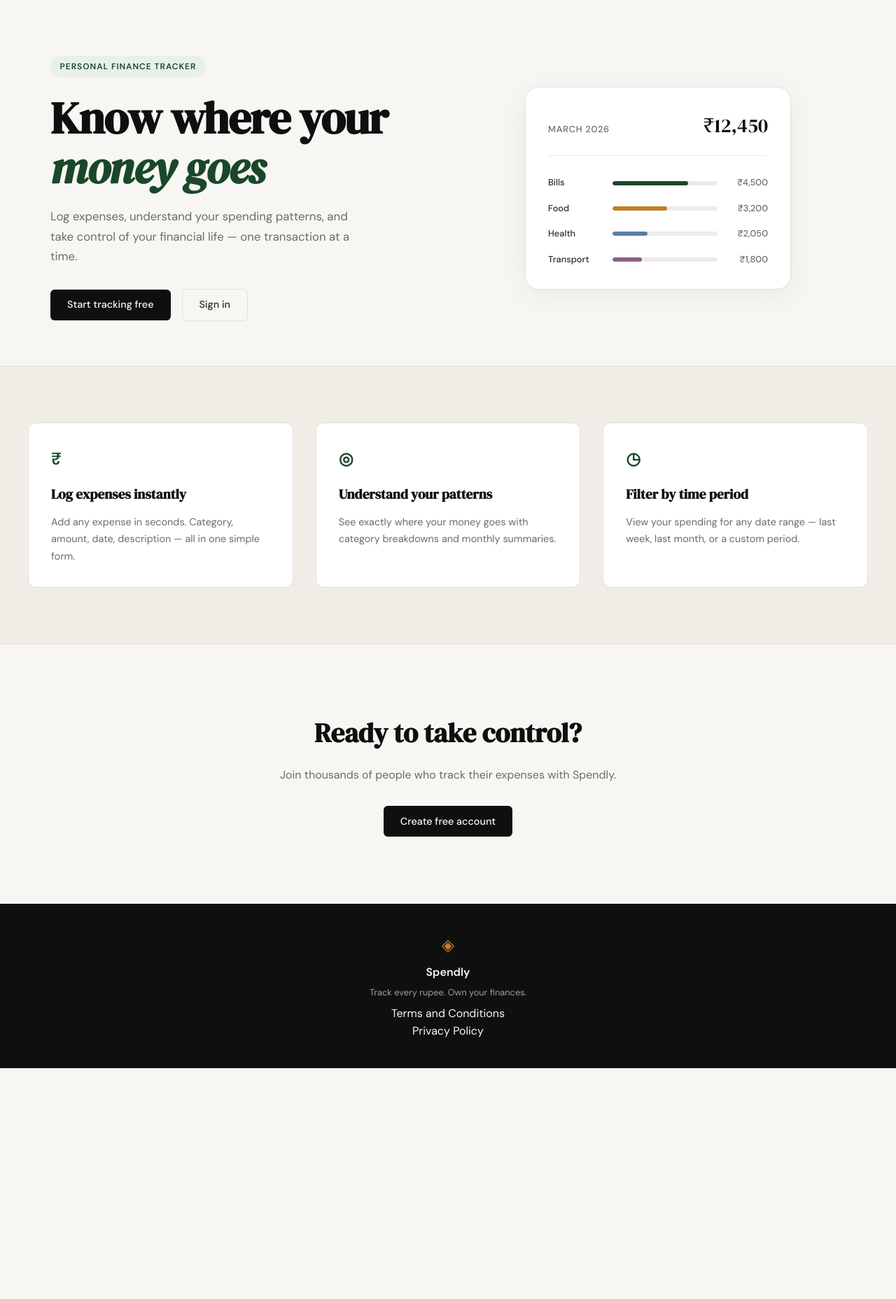
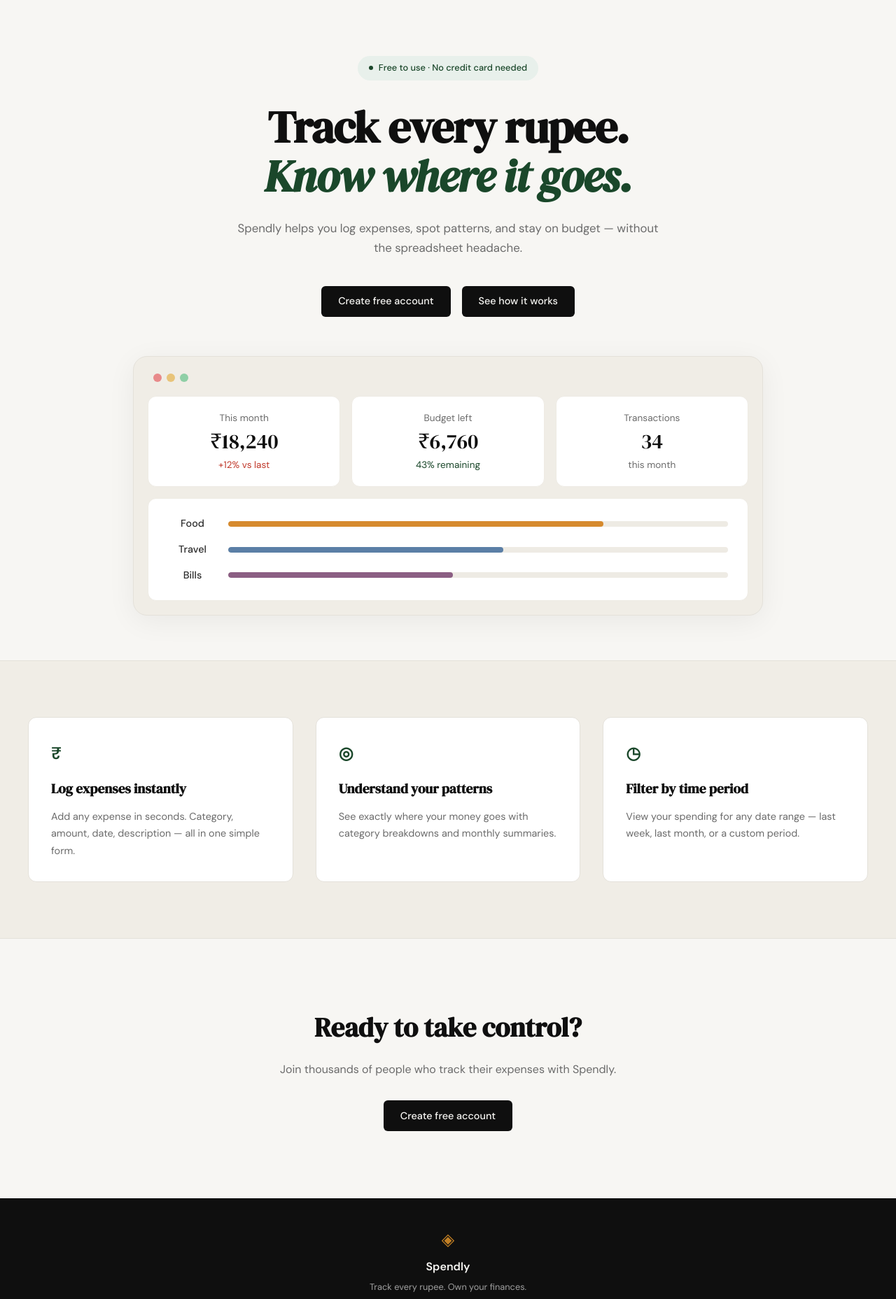
Before and after one commit to Uzair3838/Spendly-claude-code, a Flask app: page / in a window 1280 px wide. Shown: the part 61-1918 px from the top of the page at 70% size. Before the commit the page ends 1588 px from the top, so only its background shows below. Run offline with Flask 3, Linux system fonts and the light colour scheme.

Commit message:
landing: redesign hero section to match mockup

```diff
--- a/static/css/style.css
+++ b/static/css/style.css
@@ -125,25 +125,42 @@ a { color: inherit; text-decoration: none; }
 
 .hero {
     padding: 5rem 2rem 4rem;
-    display: grid;
-    grid-template-columns: 1fr 1fr;
-    gap: 4rem;
+    display: flex;
+    flex-direction: column;
     align-items: center;
+    text-align: center;
     max-width: var(--max-width);
     margin: 0 auto;
 }
 
+.hero-inner {
+    max-width: 760px;
+    display: flex;
+    flex-direction: column;
+    align-items: center;
+}
+
 .hero-badge {
-    display: inline-block;
+    display: inline-flex;
+    align-items: center;
+    gap: 0.5rem;
     background: var(--accent-light);
     color: var(--accent);
-    font-size: 0.75rem;
-    font-weight: 600;
-    letter-spacing: 0.08em;
-    text-transform: uppercase;
-    padding: 0.35rem 0.85rem;
+    font-size: 0.8rem;
+    font-weight: 500;
+    letter-spacing: 0;
+    text-transform: none;
+    padding: 0.45rem 1rem;
     border-radius: 999px;
-    margin-bottom: 1.5rem;
+    margin-bottom: 2rem;
+}
+
+.hero-badge-dot {
+    width: 6px;
+    height: 6px;
+    border-radius: 50%;
+    background: var(--accent);
+    display: inline-block;
 }
 
 .hero-title {
@@ -152,7 +169,7 @@ a { color: inherit; text-decoration: none; }
     line-height: 1.1;
     letter-spacing: -0.02em;
     color: var(--ink);
-    margin-bottom: 1.25rem;
+    margin-bottom: 1.5rem;
 }
 
 .hero-title em {
@@ -164,15 +181,33 @@ a { color: inherit; text-decoration: none; }
     font-size: 1.05rem;
     color: var(--ink-muted);
     line-height: 1.7;
-    max-width: 460px;
-    margin-bottom: 2rem;
+    max-width: 620px;
+    margin-bottom: 2.5rem;
 }
 
 .hero-actions {
     display: flex;
     gap: 1rem;
     align-items: center;
+    justify-content: center;
 }
+
+.btn-secondary {
+    display: inline-block;
+    background: var(--ink);
+    color: var(--paper);
+    padding: 0.65rem 1.5rem;
+    border-radius: var(--radius-sm);
+    font-family: var(--font-body);
+    font-size: 0.9rem;
+    font-weight: 500;
+    cursor: pointer;
+    border: none;
+    transition: background 0.2s;
+    text-decoration: none;
+}
+
+.btn-secondary:hover { background: var(--accent); }
 
 /* ------------------------------------------------------------------ */
 /* Mock card (hero visual)                                             */
@@ -181,58 +216,99 @@ a { color: inherit; text-decoration: none; }
 .hero-visual {
     display: flex;
     justify-content: center;
+    width: 100%;
+    margin-top: 3.5rem;
 }
 
 .mock-card {
-    background: var(--paper-card);
+    background: var(--paper-warm);
     border: 1px solid var(--border);
     border-radius: var(--radius-lg);
-    padding: 2rem;
+    padding: 1.25rem;
     width: 100%;
-    max-width: 380px;
+    max-width: 900px;
     box-shadow: 0 8px 40px rgba(0,0,0,0.06);
 }
 
-.mock-card-header {
+.mock-card-dots {
     display: flex;
-    justify-content: space-between;
-    align-items: baseline;
-    margin-bottom: 1.75rem;
-    padding-bottom: 1.25rem;
-    border-bottom: 1px solid var(--border-soft);
+    gap: 0.45rem;
+    padding: 0.25rem 0.5rem 1.25rem;
 }
 
-.mock-label {
-    font-size: 0.8rem;
-    font-weight: 500;
-    color: var(--ink-muted);
-    text-transform: uppercase;
-    letter-spacing: 0.06em;
+.mock-dot {
+    width: 12px;
+    height: 12px;
+    border-radius: 50%;
+    display: inline-block;
 }
 
-.mock-total {
-    font-family: var(--font-display);
-    font-size: 1.75rem;
-    color: var(--ink);
+.mock-dot-1 { background: #e88a8a; }
+.mock-dot-2 { background: #e8c47a; }
+.mock-dot-3 { background: #8fcfa6; }
+
+.mock-tiles {
+    display: grid;
+    grid-template-columns: repeat(3, 1fr);
+    gap: 1rem;
+    margin-bottom: 1rem;
 }
 
-.mock-bars { display: flex; flex-direction: column; gap: 1rem; }
+.mock-tile {
+    background: var(--paper-card);
+    border: 1px solid var(--border-soft);
+    border-radius: var(--radius-md);
+    padding: 1.25rem 1.5rem;
+    display: flex;
+    flex-direction: column;
+    gap: 0.4rem;
+}
+
+.mock-tile-label {
+    font-size: 0.85rem;
+    color: var(--ink-muted);
+}
+
+.mock-tile-value {
+    font-family: var(--font-display);
+    font-size: 1.85rem;
+    color: var(--ink);
+    line-height: 1.1;
+}
+
+.mock-tile-meta {
+    font-size: 0.85rem;
+    color: var(--ink-muted);
+}
+
+.mock-tile-meta-up { color: var(--danger); }
+.mock-tile-meta-accent { color: var(--accent); }
+
+.mock-bars {
+    display: flex;
+    flex-direction: column;
+    gap: 0.85rem;
+    background: var(--paper-card);
+    border: 1px solid var(--border-soft);
+    border-radius: var(--radius-md);
+    padding: 1.5rem 1.75rem;
+}
 
 .mock-bar-row {
     display: grid;
-    grid-template-columns: 80px 1fr 60px;
+    grid-template-columns: 70px 1fr;
     align-items: center;
-    gap: 0.75rem;
+    gap: 1rem;
 }
 
 .mock-cat {
-    font-size: 0.8rem;
+    font-size: 0.9rem;
     font-weight: 500;
     color: var(--ink-soft);
 }
 
 .mock-bar-track {
-    height: 6px;
+    height: 8px;
     background: var(--border-soft);
     border-radius: 999px;
     overflow: hidden;
@@ -245,16 +321,9 @@ a { color: inherit; text-decoration: none; }
     transition: width 0.6s ease;
 }
 
-.mock-bar-2 { background: var(--accent-2); }
-.mock-bar-3 { background: #5b7fa6; }
-.mock-bar-4 { background: #8b5e83; }
-
-.mock-amt {
-    font-size: 0.8rem;
-    font-weight: 500;
-    color: var(--ink-muted);
-    text-align: right;
-}
+.mock-bar-food { background: #d68a2e; }
+.mock-bar-travel { background: #5b7fa6; }
+.mock-bar-bills { background: #8b5e83; }
 
 /* ------------------------------------------------------------------ */
 /* Buttons                                                             */
@@ -602,15 +671,10 @@ a { color: inherit; text-decoration: none; }
 /* ------------------------------------------------------------------ */
 
 @media (max-width: 900px) {
-    .hero {
-        grid-template-columns: 1fr;
-        text-align: center;
-    }
-
+    .hero { text-align: center; }
     .hero-subtitle { max-width: 100%; }
     .hero-actions { justify-content: center; }
-    .hero-visual { display: none; }
-
+    .mock-tiles { grid-template-columns: 1fr; }
     .features-inner { grid-template-columns: 1fr; }
 }
 
--- a/templates/landing.html
+++ b/templates/landing.html
@@ -6,55 +6,62 @@
 
 <section class="hero">
     <div class="hero-inner">
-        <div class="hero-badge">Personal Finance Tracker</div>
+        <div class="hero-badge"><span class="hero-badge-dot"></span>Free to use &middot; No credit card needed</div>
         <h1 class="hero-title">
-            Know where your<br>
-            <em>money goes</em>
+            Track every rupee.<br>
+            <em>Know where it goes.</em>
         </h1>
         <p class="hero-subtitle">
-            Log expenses, understand your spending patterns,
-            and take control of your financial life —
-            one transaction at a time.
+            Spendly helps you log expenses, spot patterns, and stay
+            on budget — without the spreadsheet headache.
         </p>
         <div class="hero-actions">
-            <a href="{{ url_for('register') }}" class="btn-primary">Start tracking free</a>
-            <a href="{{ url_for('login') }}" class="btn-ghost">Sign in</a>
+            <a href="{{ url_for('register') }}" class="btn-primary">Create free account</a>
+            <a href="#how-it-works" class="btn-secondary">See how it works</a>
         </div>
     </div>
     <div class="hero-visual">
         <div class="mock-card">
-            <div class="mock-card-header">
-                <span class="mock-label">March 2026</span>
-                <span class="mock-total">₹12,450</span>
+            <div class="mock-card-dots">
+                <span class="mock-dot mock-dot-1"></span>
+                <span class="mock-dot mock-dot-2"></span>
+                <span class="mock-dot mock-dot-3"></span>
+            </div>
+            <div class="mock-tiles">
+                <div class="mock-tile">
+                    <span class="mock-tile-label">This month</span>
+                    <span class="mock-tile-value">₹18,240</span>
+                    <span class="mock-tile-meta mock-tile-meta-up">+12% vs last</span>
+                </div>
+                <div class="mock-tile">
+                    <span class="mock-tile-label">Budget left</span>
+                    <span class="mock-tile-value">₹6,760</span>
+                    <span class="mock-tile-meta mock-tile-meta-accent">43% remaining</span>
+                </div>
+                <div class="mock-tile">
+                    <span class="mock-tile-label">Transactions</span>
+                    <span class="mock-tile-value">34</span>
+                    <span class="mock-tile-meta">this month</span>
+                </div>
             </div>
             <div class="mock-bars">
                 <div class="mock-bar-row">
+                    <span class="mock-cat">Food</span>
+                    <div class="mock-bar-track">
+                        <div class="mock-bar mock-bar-food" style="width: 75%"></div>
+                    </div>
+                </div>
+                <div class="mock-bar-row">
+                    <span class="mock-cat">Travel</span>
+                    <div class="mock-bar-track">
+                        <div class="mock-bar mock-bar-travel" style="width: 55%"></div>
+                    </div>
+                </div>
+                <div class="mock-bar-row">
                     <span class="mock-cat">Bills</span>
                     <div class="mock-bar-track">
-                        <div class="mock-bar" style="width: 72%"></div>
+                        <div class="mock-bar mock-bar-bills" style="width: 45%"></div>
                     </div>
-                    <span class="mock-amt">₹4,500</span>
-                </div>
-                <div class="mock-bar-row">
-                    <span class="mock-cat">Food</span>
-                    <div class="mock-bar-track">
-                        <div class="mock-bar mock-bar-2" style="width: 52%"></div>
-                    </div>
-                    <span class="mock-amt">₹3,200</span>
-                </div>
-                <div class="mock-bar-row">
-                    <span class="mock-cat">Health</span>
-                    <div class="mock-bar-track">
-                        <div class="mock-bar mock-bar-3" style="width: 33%"></div>
-                    </div>
-                    <span class="mock-amt">₹2,050</span>
-                </div>
-                <div class="mock-bar-row">
-                    <span class="mock-cat">Transport</span>
-                    <div class="mock-bar-track">
-                        <div class="mock-bar mock-bar-4" style="width: 28%"></div>
-                    </div>
-                    <span class="mock-amt">₹1,800</span>
                 </div>
             </div>
         </div>
```
Also changed, not shown: 1 other file.
